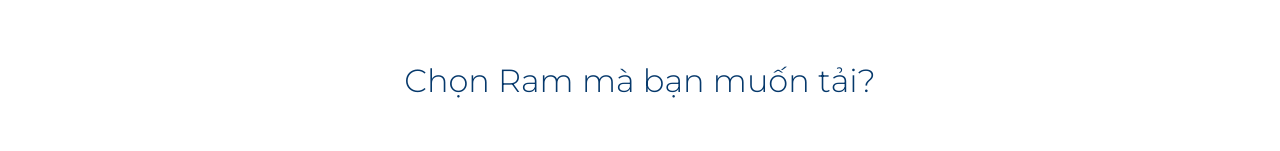
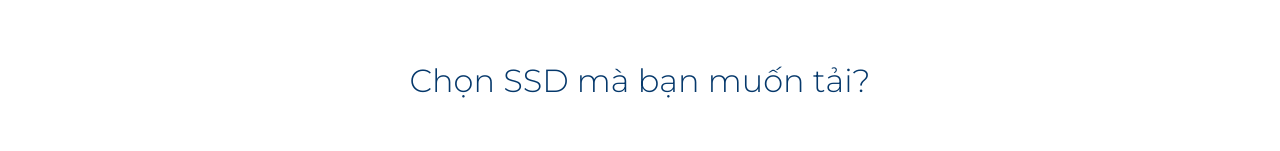
Before and after one commit to hongduccodedao/taissd.ga, a plain HTML site: page index.html in a window 1280 px wide. Shown: the part 203-354 px from the top of the page. Drawn offline with Linux system fonts and the light colour scheme.

Commit message:
Update index.html

```diff
--- a/index.html
+++ b/index.html
@@ -22,7 +22,7 @@
                     Hỗ trợ <b>SSD</b> cho tẩt cả dòng máy kể cả Macbook, nâng cấp HDD lên SDD chỉ trong 1 phút
                 </p>
                 <h2>
-                    Chọn Ram mà bạn muốn tải?
+                    Chọn SSD mà bạn muốn tải?
                 </h2>
             </div>
             <div class="pickcol">
```
